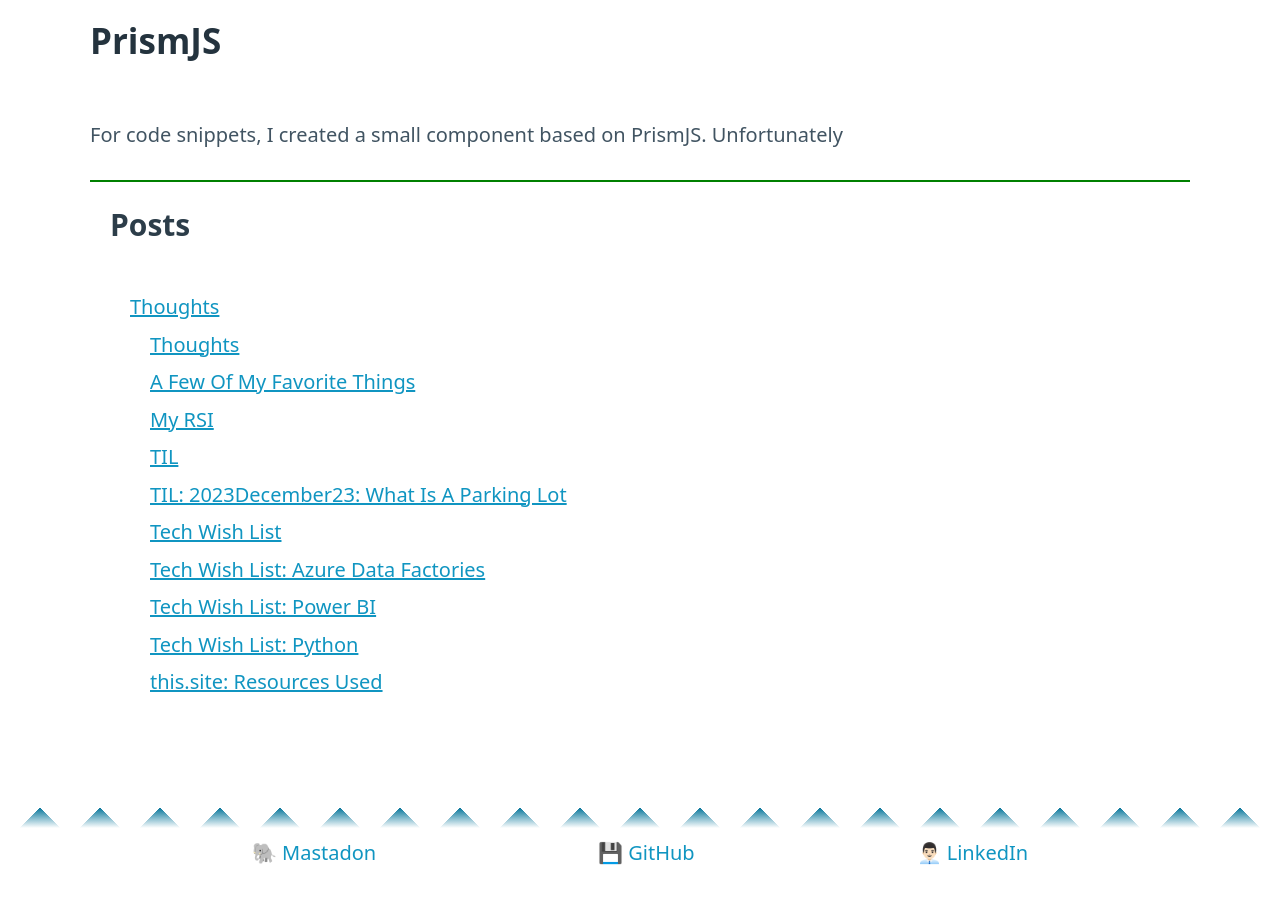
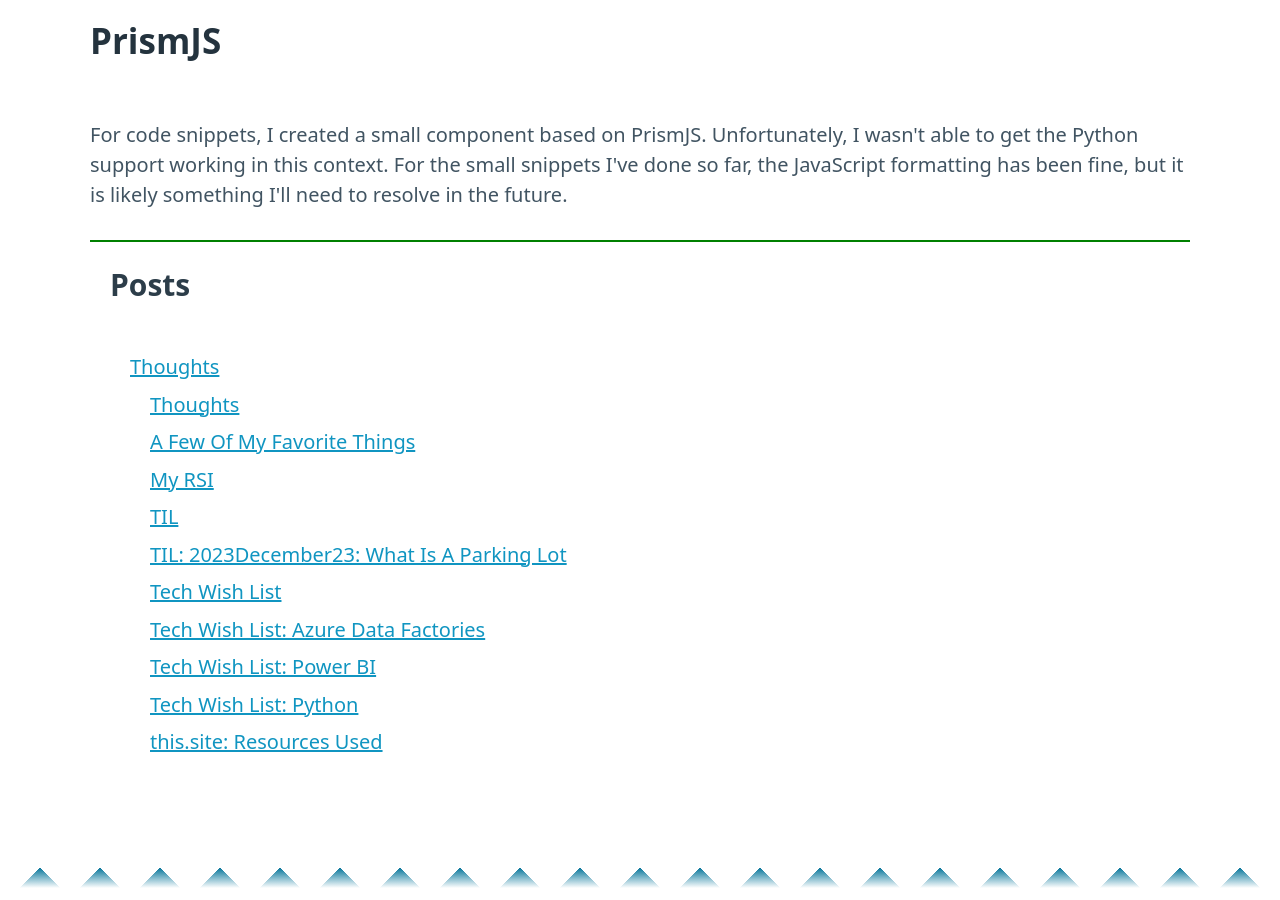
Before and after one commit to ddsmit/ddsmit, a SvelteKit app: page /Thoughts/this.site/Resources-Used in a window 1280 px wide. Shown: the part 1680-2580 px from the top of the page. Built offline with nearby package versions, Linux system fonts and the light colour scheme.

Commit message:
Update +page.svelte

```diff
--- a/src/routes/Thoughts/this.site/Resources-Used/+page.svelte
+++ b/src/routes/Thoughts/this.site/Resources-Used/+page.svelte
@@ -39,5 +39,5 @@ I used the css file Neale outlines in a <a href="https://css-tricks.com/a-handy-
 </p>
 <h2>PrismJS</h2>
 <p>
-    For code snippets, I created a small component based on PrismJS. Unfortunately
+    For code snippets, I created a small component based on PrismJS. Unfortunately, I wasn't able to get the Python support working in this context. For the small snippets I've done so far, the JavaScript formatting has been fine, but it is likely something I'll need to resolve in the future.
 </p>
```
